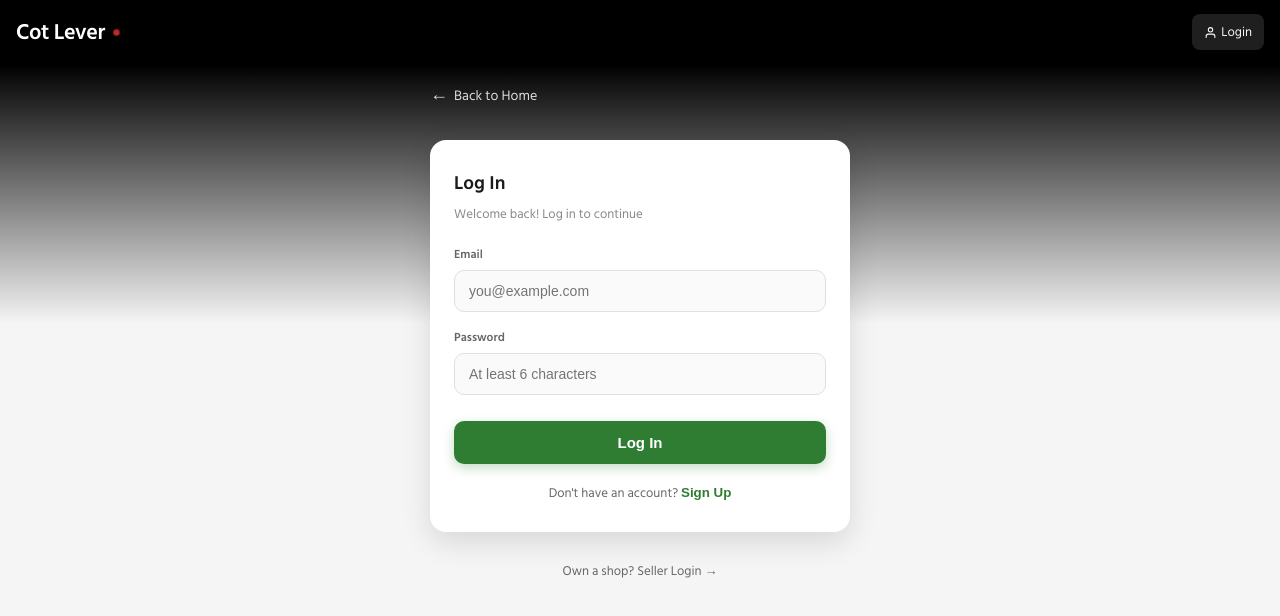
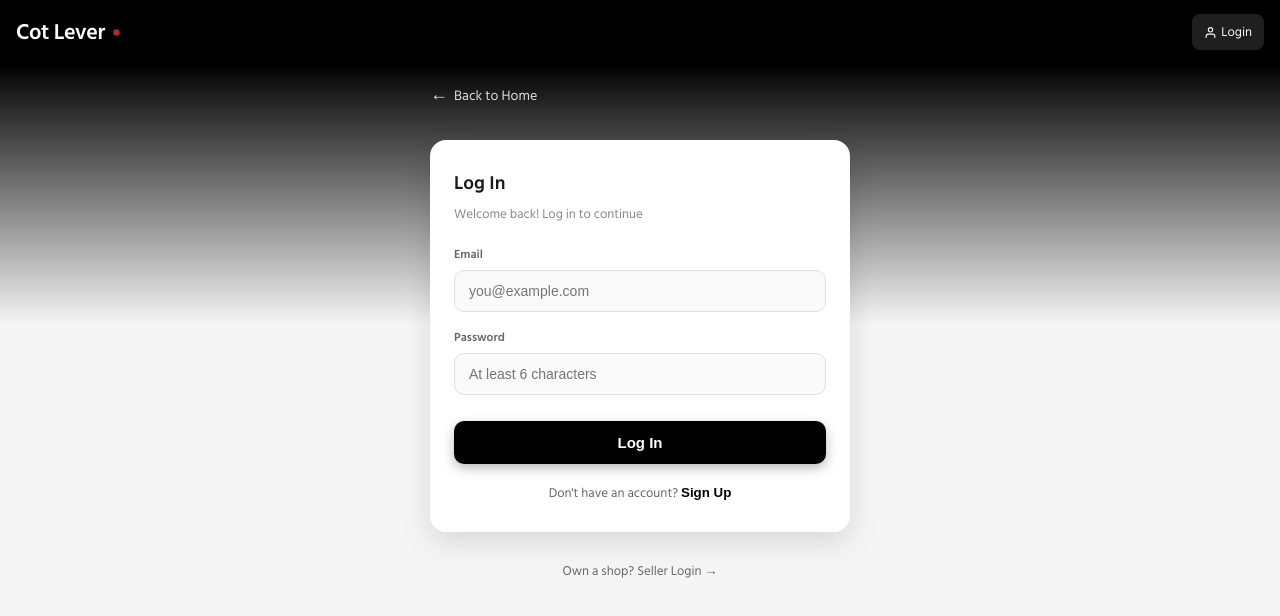
Before and after one commit to cotlevercom-ship-it/grocery-now, a Next.js app: page /login in a window 1280 px wide. Shown: the top 616 px of the page. Built offline with nearby package versions, Linux system fonts and the light colour scheme; no server answers.

Commit message:
Update page.js

```diff
--- a/app/login/page.js
+++ b/app/login/page.js
@@ -131,19 +131,19 @@ function LoginForm() {
             type="submit"
             disabled={submitting}
             style={{
-              width: '100%', marginTop: '18px', background: submitting ? '#a5d6a7' : '#2e7d32',
+              width: '100%', marginTop: '18px', background: submitting ? '#555555' : '#000000',
               color: 'white', padding: '13px', borderRadius: '10px', fontSize: '15px',
               fontWeight: '700', border: 'none', cursor: submitting ? 'default' : 'pointer',
-              boxShadow: submitting ? 'none' : '0 4px 12px rgba(46,125,50,0.28)'
+              boxShadow: submitting ? 'none' : '0 4px 12px rgba(0,0,0,0.28)'
             }}>
             {submitting ? 'Please wait...' : (mode === 'login' ? 'Log In' : 'Create Account')}
           </button>
 
           <div style={{ textAlign: 'center', marginTop: '18px', fontSize: '13px', color: '#666' }}>
             {mode === 'login' ? (
-              <>Don't have an account? <button type="button" onClick={() => { setMode('signup'); setError(''); setNotice('') }} style={{ color: '#2e7d32', fontWeight: '700', background: 'none', border: 'none', cursor: 'pointer', padding: 0 }}>Sign Up</button></>
+              <>Don't have an account? <button type="button" onClick={() => { setMode('signup'); setError(''); setNotice('') }} style={{ color: '#000000', fontWeight: '700', background: 'none', border: 'none', cursor: 'pointer', padding: 0 }}>Sign Up</button></>
             ) : (
-              <>Already have an account? <button type="button" onClick={() => { setMode('login'); setError(''); setNotice('') }} style={{ color: '#2e7d32', fontWeight: '700', background: 'none', border: 'none', cursor: 'pointer', padding: 0 }}>Log In</button></>
+              <>Already have an account? <button type="button" onClick={() => { setMode('login'); setError(''); setNotice('') }} style={{ color: '#000000', fontWeight: '700', background: 'none', border: 'none', cursor: 'pointer', padding: 0 }}>Log In</button></>
             )}
           </div>
         </form>
@@ -170,7 +170,7 @@ function LoginForm() {
         }
         .login-input:focus {
           outline: none;
-          border-color: #2e7d32;
+          border-color: #000000;
           background: white;
         }
       `}</style>
```
